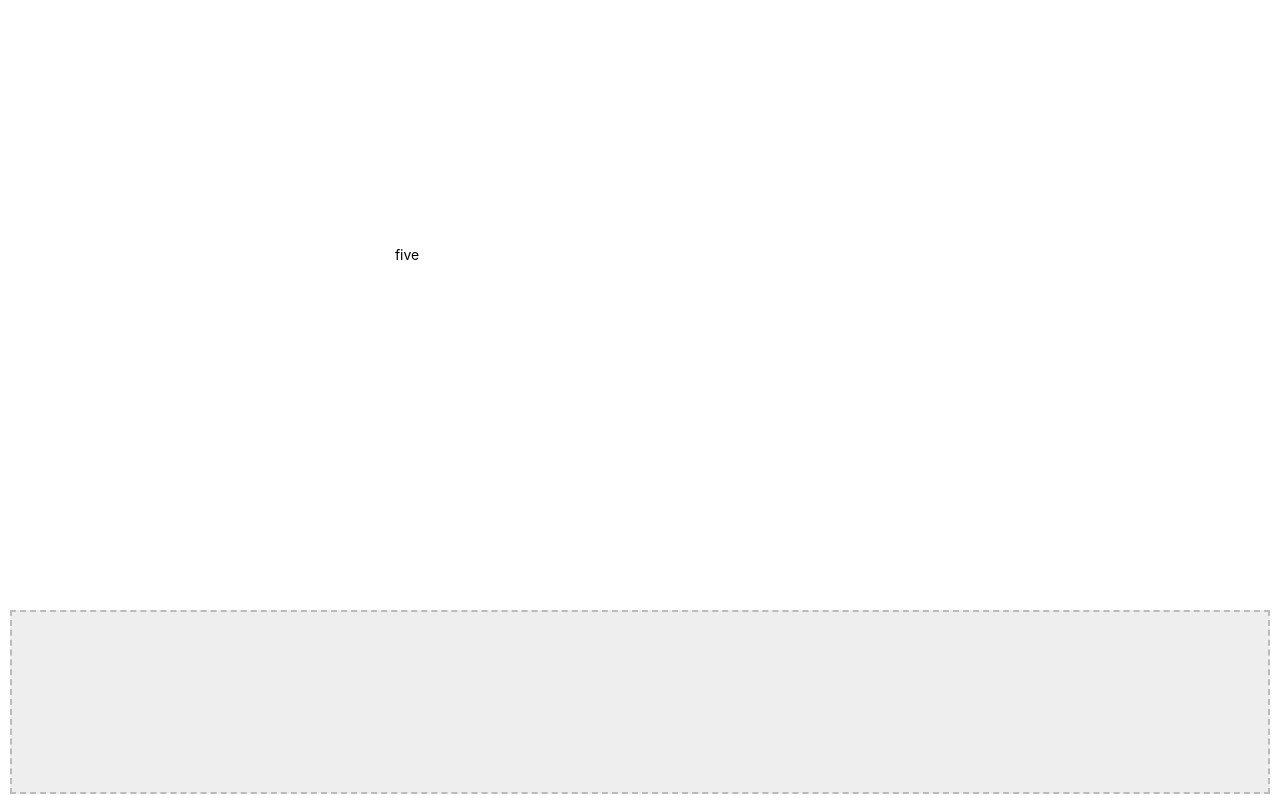
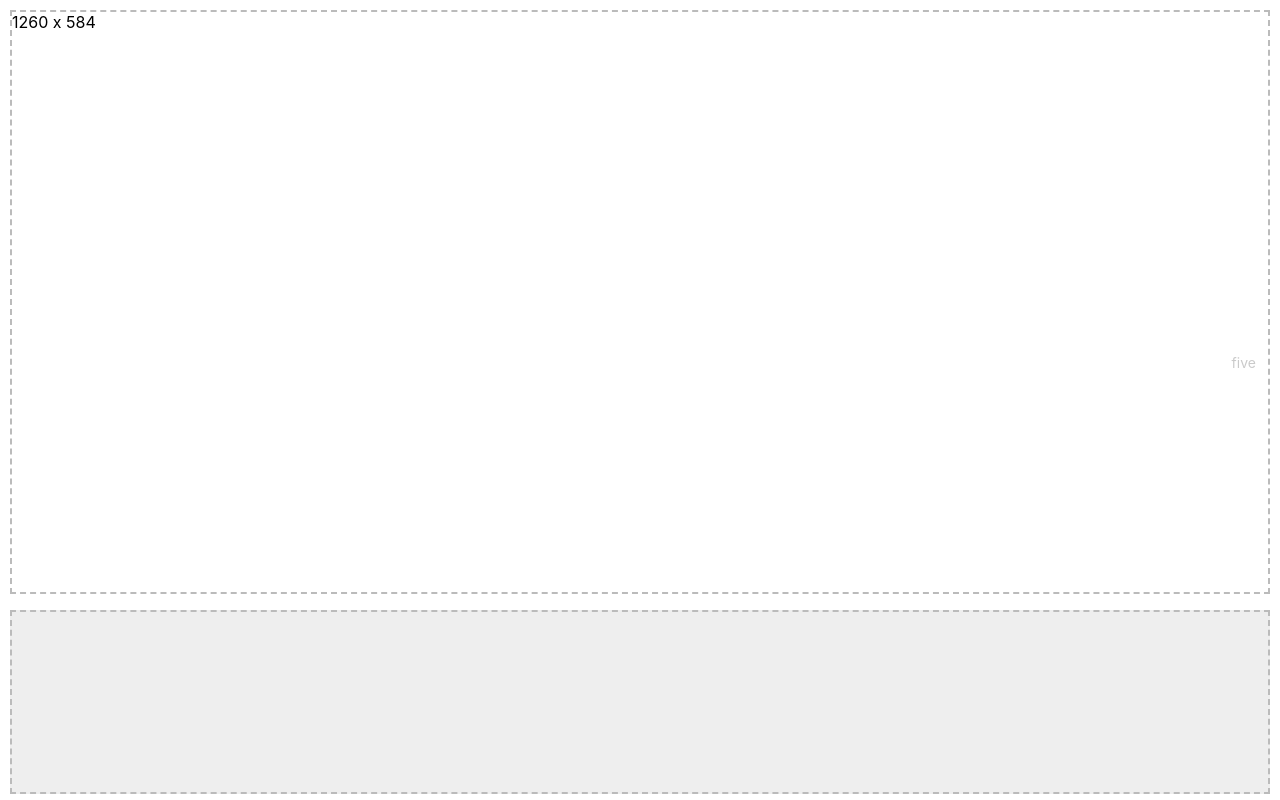
Before and after one commit to a-polishchuk/react-hooks-words-game, a React (Create React App) app: page / in a window 1280 px wide. Built offline with nearby package versions, Linux system fonts and the light colour scheme.

Commit message:
useElementRect hook, spawn bounds

```diff
--- a/src/App.tsx
+++ b/src/App.tsx
@@ -1,11 +1,14 @@
-import { useCallback, useState } from 'react';
+import { useCallback, useState, useRef } from 'react';
 import MainLayout from 'src/components/MainLayout';
 import InputBar from 'src/components/InputBar';
 import Word from 'src/components/Word';
 import { WordData } from 'src/types';
 import { generateWordData } from 'src/dictionary';
+import { useElementRect } from './hooks/useElementRect';
 
 function App() {
+  const spawnRef = useRef<HTMLDivElement>(null);
+  const spawnRect = useElementRect(spawnRef);
   const [wordData, setWordData] = useState<WordData>(() =>
     generateWordData(400, 400)
   );
@@ -15,16 +18,27 @@ function App() {
   }, []);
 
   const handleTimeout = (wordId: string) => {
-    setWordData(generateWordData(400, 400));
+    setWordData(generateWordData(spawnRect!.width, spawnRect!.height));
   };
 
   return (
     <MainLayout
       mainArea={
-        <div>
+        <div
+          ref={spawnRef}
+          style={{
+            border: '2px dashed #BBBBBB',
+            position: 'relative',
+            height: '100%',
+          }}
+        >
+          <div>
+            {spawnRect?.width} x {spawnRect?.height}
+          </div>
           <Word
             key={wordData.id}
             wordData={wordData}
+            parentRect={spawnRect}
             onTimeout={handleTimeout}
           />
         </div>
--- a/src/components/Word/index.tsx
+++ b/src/components/Word/index.tsx
@@ -1,26 +1,17 @@
-import { CSSProperties, useEffect, useMemo, useState } from 'react';
+import { useEffect, useState } from 'react';
 import { WordData } from 'src/types';
+import { getStyle } from './styles';
 
 interface Props {
   wordData: WordData;
+  parentRect: DOMRect | undefined;
   onTimeout: (wordId: string) => void;
 }
 
-function Word({ wordData, onTimeout }: Props) {
-  const { id, word, left, top, timeToLive } = wordData;
+function Word({ wordData, parentRect, onTimeout }: Props) {
+  const { id, word, left: x, top: y, timeToLive } = wordData;
   const [opacity, setOpacity] = useState<number>(1);
-
-  const style: CSSProperties = useMemo(
-    () => ({
-      position: 'absolute',
-      left,
-      top,
-      fontSize: 14,
-      opacity,
-      transition: 'all linear 2s',
-    }),
-    [left, top, opacity]
-  );
+  const style = getStyle(x, y, opacity, parentRect);
 
   useEffect(() => {
     setTimeout(() => setOpacity(0), timeToLive);
--- /dev/null
+++ b/src/components/Word/styles.ts
@@ -0,0 +1,29 @@
+import { CSSProperties } from 'react';
+
+export function getStyle(
+  x: number,
+  y: number,
+  opacity: number,
+  rect?: DOMRect
+): CSSProperties {
+  const inRightHalf = rect && x > rect.width / 2;
+  const inBottomHalf = rect && y > rect.height / 2;
+  const transforms: string[] = [];
+
+  if (inRightHalf) {
+    transforms.push('translateX(-100%)');
+  }
+  if (inBottomHalf) {
+    transforms.push('translateY(-100%)');
+  }
+
+  return {
+    position: 'absolute',
+    fontSize: 14,
+    transition: 'all linear 2s',
+    left: x,
+    top: y,
+    opacity,
+    transform: transforms.join(' '),
+  };
+}
--- a/src/dictionary.ts
+++ b/src/dictionary.ts
@@ -20,6 +20,6 @@ export function generateWordData(maxX: number, maxY: number): WordData {
     word: getRandomElement(DICTIONARY),
     left: Math.random() * maxX,
     top: Math.random() * maxY,
-    timeToLive: 5000,
+    timeToLive: 1000,
   };
 }
--- /dev/null
+++ b/src/hooks/useElementRect.ts
@@ -0,0 +1,14 @@
+import { RefObject, useEffect, useState } from 'react';
+
+export function useElementRect(elementRef: RefObject<HTMLElement>) {
+  const [rect, setRect] = useState<DOMRect>();
+
+  useEffect(() => {
+    const element = elementRef.current;
+    if (element) {
+      setRect(element.getBoundingClientRect());
+    }
+  }, [elementRef]);
+
+  return rect;
+}
```
